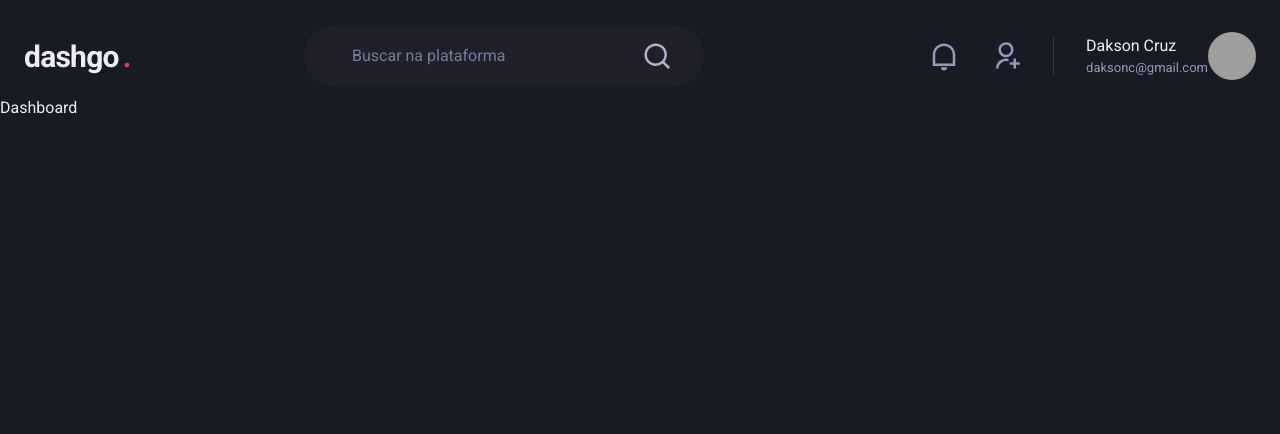
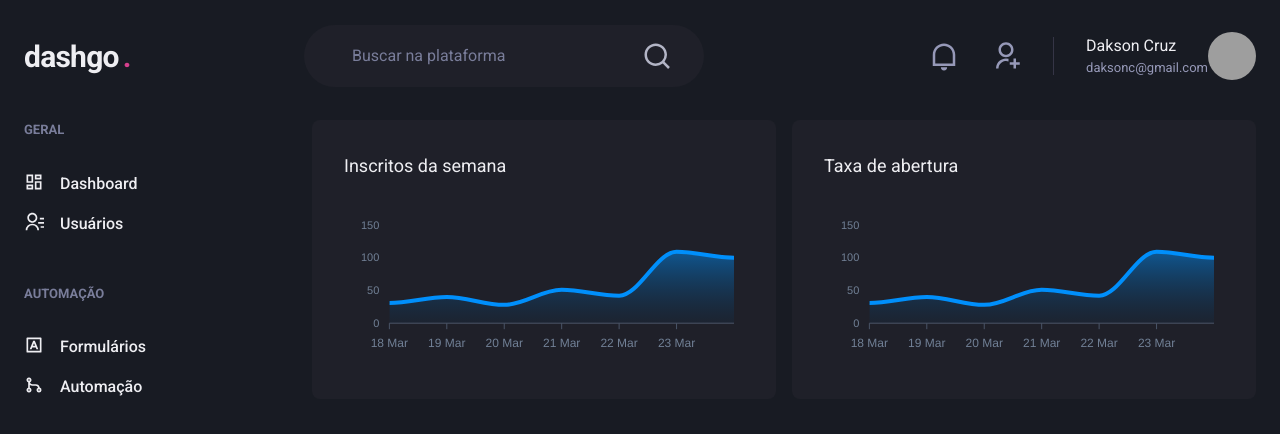
Before and after one commit to DaksonC/dashgo-ignite, a Next.js app: page /dashboard in a window 1280 px wide. Shown: the top 434 px of the page. Built offline with nearby package versions, Linux system fonts and the light colour scheme; grey boxes are pictures that could not be loaded.

Commit message:
feat: finaliza dashboard

```diff
--- a/package.json
+++ b/package.json
@@ -13,9 +13,11 @@
     "@chakra-ui/react": "^2.3.1",
     "@emotion/react": "^11.10.4",
     "@emotion/styled": "^11.10.4",
+    "apexcharts": "^3.35.5",
     "framer-motion": "^7.2.1",
     "next": "12.2.5",
     "react": "18.2.0",
+    "react-apexcharts": "^1.4.0",
     "react-dom": "18.2.0",
     "react-icons": "^4.4.0"
   },
--- /dev/null
+++ b/src/components/Sidebar.tsx
@@ -0,0 +1,82 @@
+import { Box, Icon, Link, Stack, Text } from "@chakra-ui/react";
+import { RiContactsLine, RiDashboardLine, RiGitMergeLine, RiInputMethodLine } from "react-icons/ri";
+
+export default function Sidebar() {
+  return (
+    <Box
+      as='aside'
+      w='64'
+      mr='8'
+    >
+      <Stack
+        spacing='12'
+        align='flex-start'
+      >
+        <Box>
+          <Text
+            fontWeight='bold'
+            color='gray.400'
+            fontSize='small'
+          >GERAL</Text>
+          <Stack
+            spacing='4'
+            mt='8'
+            align='stretch'>
+              <Link display='flex' >
+                <Icon
+                  as={RiDashboardLine}
+                  fontSize='20'
+                />
+                <Text
+                  ml='4'
+                  fontWeight='medium'
+                >Dashboard</Text>
+              </Link>
+              <Link display='flex' >
+                <Icon
+                  as={RiContactsLine}
+                  fontSize='20'
+                />
+                <Text
+                  ml='4'
+                  fontWeight='medium'
+                >Usuários</Text>
+              </Link>
+            </Stack>
+        </Box>
+        <Box>
+          <Text
+            fontWeight='bold'
+            color='gray.400'
+            fontSize='small'
+          >AUTOMAÇÃO</Text>
+          <Stack
+            spacing='4'
+            mt='8'
+            align='stretch'>
+              <Link display='flex' >
+                <Icon
+                  as={RiInputMethodLine}
+                  fontSize='20'
+                />
+                <Text
+                  ml='4'
+                  fontWeight='medium'
+                >Formulários</Text>
+              </Link>
+              <Link display='flex' >
+                <Icon
+                  as={RiGitMergeLine}
+                  fontSize='20'
+                />
+                <Text
+                  ml='4'
+                  fontWeight='medium'
+                >Automação</Text>
+              </Link>
+            </Stack>
+        </Box>
+      </Stack>
+    </Box>
+  )
+}
--- a/src/pages/dashboard.tsx
+++ b/src/pages/dashboard.tsx
@@ -1,10 +1,133 @@
+import {
+  Box,
+  Flex,
+  SimpleGrid,
+  Text,
+  theme
+} from "@chakra-ui/react";
+import dynamic from "next/dynamic";
 import Header from "../components/Header";
+import Sidebar from "../components/Sidebar";
+
+const Chart = dynamic(() => import('react-apexcharts'), {
+  ssr: false,
+});
+
+const options = {
+  chart: {
+    toolbar: {
+      show: false,
+    },
+    zoom: {
+      enabled: false,
+    },
+    foreColor: theme.colors.gray[500],
+  },
+  grid: {
+    show: false,
+  },
+  dataLabels: {
+    enabled: false,
+  },
+  tooltip: {
+    enabled: false,
+  },
+  xaxis: {
+    type: 'datetime',
+    axisBorder: {
+      color: theme.colors.gray[600],
+    },
+    axisTicks: {
+      color: theme.colors.gray[600],
+    },
+    categories: [
+      '2021-03-18T00:00:00.000Z',
+      '2021-03-19T00:00:00.000Z',
+      '2021-03-20T00:00:00.000Z',
+      '2021-03-21T00:00:00.000Z',
+      '2021-03-22T00:00:00.000Z',
+      '2021-03-23T00:00:00.000Z',
+      '2021-03-24T00:00:00.000Z',
+    ],
+  },
+  fill: {
+    opacity: 0.3,
+    type: 'gradient',
+    gradient: {
+      shade: 'dark',
+      opacityFrom: 0.7,
+      opacityTo: 0.3,
+    }
+  }
+} as ApexCharts.ApexOptions;
+
+const series = [
+  {
+    name: "series1",
+    data: [31, 40, 28, 51, 42, 109, 100]
+  }
+]
 
 export default function Dashboard() {
   return (
-    <div>
+    <Flex
+      direction="column"
+      h='100vh'
+    >
       <Header />
-      <h1>Dashboard</h1>
-    </div>
+      <Flex
+        w='100%'
+        my='6'
+        maxWidth={1480}
+        mx='auto'
+        px='6'
+      >
+        <Sidebar />
+        <SimpleGrid
+          flex='1'
+          gap='4'
+          minChildWidth='320px'
+        >
+          <Box
+            p='8'
+            bg='gray.800'
+            borderRadius={8}
+            pb='4'
+          >
+            <Text
+              fontSize='lg'
+              mb='4'
+            >
+              Inscritos da semana
+            </Text>
+            <Chart
+              options={options}
+              series={series}
+              type='area'
+              height={160}
+            />
+          </Box>
+          <Box
+            p='8'
+            bg='gray.800'
+            borderRadius={8}
+            pb='4'
+          >
+            <Text
+              fontSize='lg'
+              mb='4'
+            >
+              Taxa de abertura
+            </Text>
+             <Chart
+              options={options}
+              series={series}
+              type='area'
+              height={160}
+            />
+          </Box>
+        </SimpleGrid>
+      </Flex>
+    </Flex>
   );
 }
```
Also changed, not shown: 1 other file (tests, documents, lock files or other folders).
